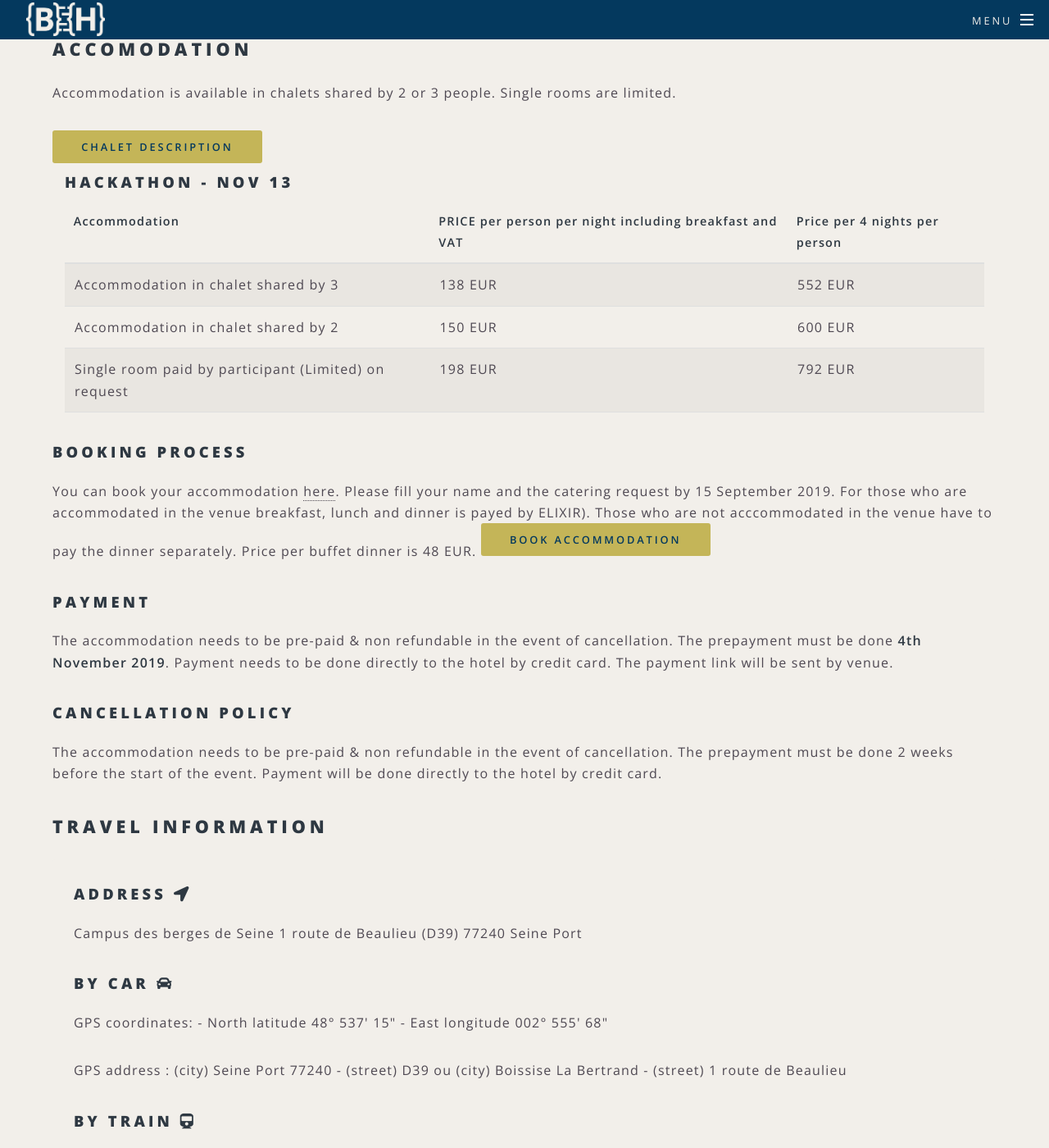
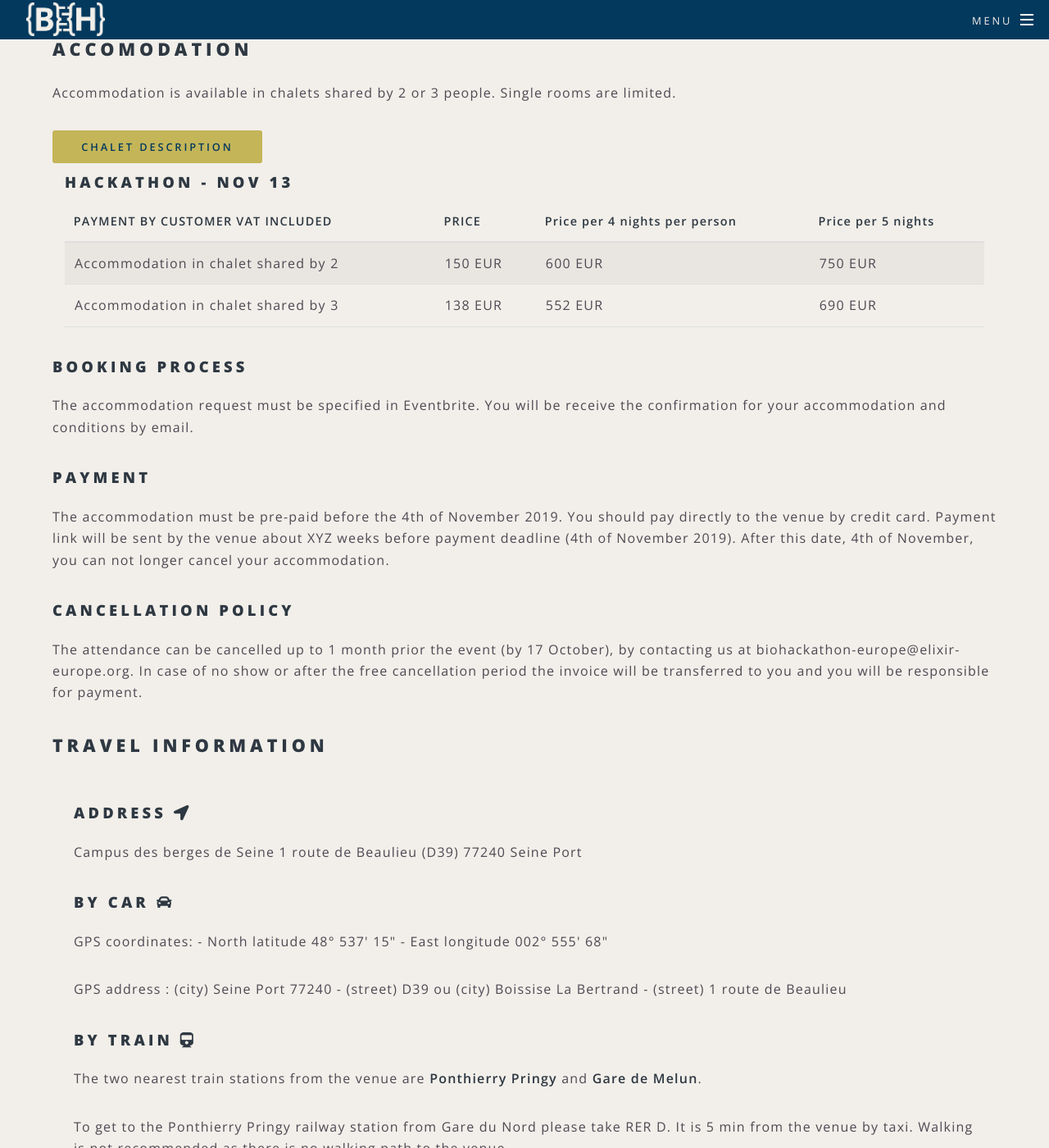
Before and after one commit to elixir-europe/biohackathon-europe-2019, a Jekyll site: the page built from venue.html, in a window 1280 px wide and 1400 px high, scrolled down 920 px. Shown: the whole window at 82% size. Built offline with Jekyll 4.4.1, drawn with Linux system fonts in a browser that asks for light colours; nearby versions of some CDN libraries.

Commit message:
Updating registration details and contact

```diff
--- a/contact.html
+++ b/contact.html
@@ -4,10 +4,10 @@
 ---
 <section>
 
-    <h2>General Contact</h2>
-    <p>Mailing list - <a href="mailto:bh2018paris@elixir-europe.org" >bh2018paris@elixir-europe.org</a></p>
+    <h2>General Contact for committee</h2>
+    <p>Mailing list - <a href="mailto:biohackathon-europe@elixir-europe.org" >biohackathon-europe@elixir-europe.org</a></p>
 
-    <h2>Travel and Logistic</h2>
+    <h2>Logistic, Travel and Accommodation</h2>
     <p>Dana Cernoskova - <a href="mailto:dana@scientifika.eu" >dana@scientifika.eu</a></p>
 
 </section>
--- a/venue.html
+++ b/venue.html
@@ -36,42 +36,39 @@
         <table>
 			<thead>
 				<tr>
-					<th>Accommodation</th>
-					<th>PRICE per person per night including breakfast and VAT</th>
-					<th>Price per 4 nights per person </th>
+					<th>PAYMENT BY CUSTOMER VAT INCLUDED</th>
+					<th>PRICE</th>
+                    <th>Price per 4 nights per person</th>
+                    <th>Price per 5 nights</th>
 				</tr>
 			</thead>
 			<tbody>
 				<tr>
+					<td>Accommodation in chalet shared by 2</td>
+					<td>150 EUR</td>
+                    <td>600 EUR</td>
+                    <td>750 EUR</td>
+				</tr>
+				<tr>
 					<td>Accommodation in chalet shared by 3</td>
 					<td>138 EUR</td>
-					<td>552 EUR</td>
-				</tr>
-				<tr>
-					<td>Accommodation in chalet shared by 2 </td>
-					<td>150 EUR</td>
-					<td>600 EUR</td>
-				</tr>
-				<tr>
-					<td>Single room paid by participant (Limited) on request</td>
-					<td>198 EUR</td>
-					<td>792 EUR</td>
+                    <td>552 EUR</td>
+                    <td>690 EUR</td>
 				</tr>
 			</tbody>
         </table>
     </div>
     <h3>Booking process</h3>
     <p>
-        You can book your accommodation <a href="https://docs.google.com/spreadsheets/d/15tt7QXTqOnFyaYRzKATvQfq11WFMesTMIMAo10VtDQo/edit#gid=0">here</a>. Please fill your name and the catering request by 15 September 2019. For those who are accommodated in the venue breakfast, lunch and dinner is payed by ELIXIR). Those who are not acccommodated in the venue have to pay the dinner separately. Price per buffet dinner is 48 EUR.
-        <a href="https://docs.google.com/spreadsheets/d/15tt7QXTqOnFyaYRzKATvQfq11WFMesTMIMAo10VtDQo/edit#gid=0" class="button special">Book accommodation</a>
+        The accommodation request must be specified in Eventbrite. You will be receive the confirmation for your accommodation and conditions by email.
     </p>
     <h3>Payment</h3>
     <p>
-        The accommodation needs to be pre-paid & non refundable in the event of cancellation. The prepayment must be done <b>4th November 2019</b>. Payment needs to be done directly to the hotel by credit card. The payment link will be sent by venue.
+        The accommodation must be pre-paid before the 4th of November 2019. You should pay directly to the venue by credit card. Payment link will be sent by the venue about XYZ weeks before payment deadline (4th of November 2019). After this date, 4th of November, you can not longer cancel your accommodation.
     </p>
     <h3>Cancellation policy</h3>
     <p>
-        The accommodation needs to be pre-paid & non refundable in the event of cancellation. The prepayment must be done 2 weeks before the start of the event. Payment will be done directly to the hotel by credit card.
+        The attendance can be cancelled up to 1 month prior the event (by 17 October), by contacting us at biohackathon-europe@elixir-europe.org. In case of no show or after the free cancellation period the invoice will be transferred to you and you will be responsible for payment.
     </p>
 </section>
 <section>
```
Also changed, not shown: index.html (+5 -3 lines), registration.html (+9 -14 lines).
